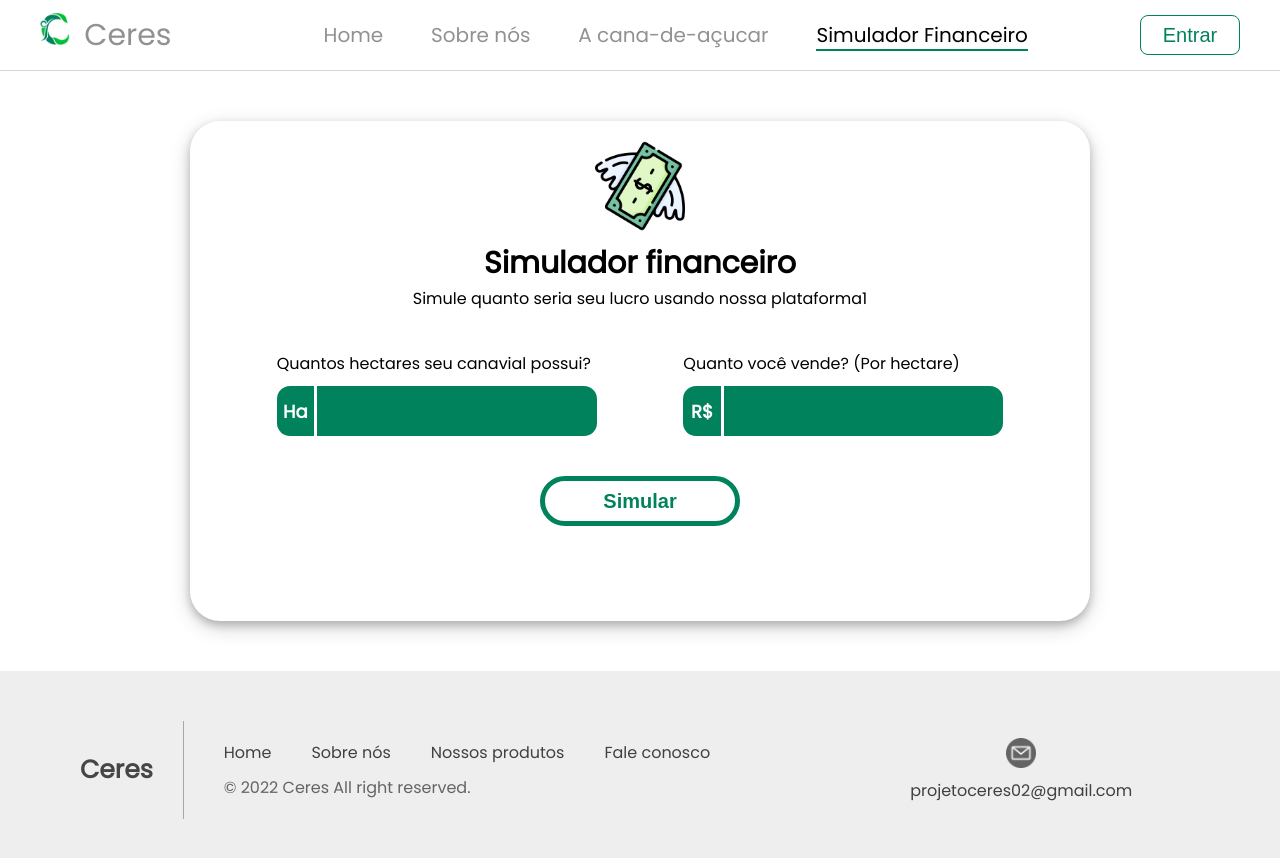
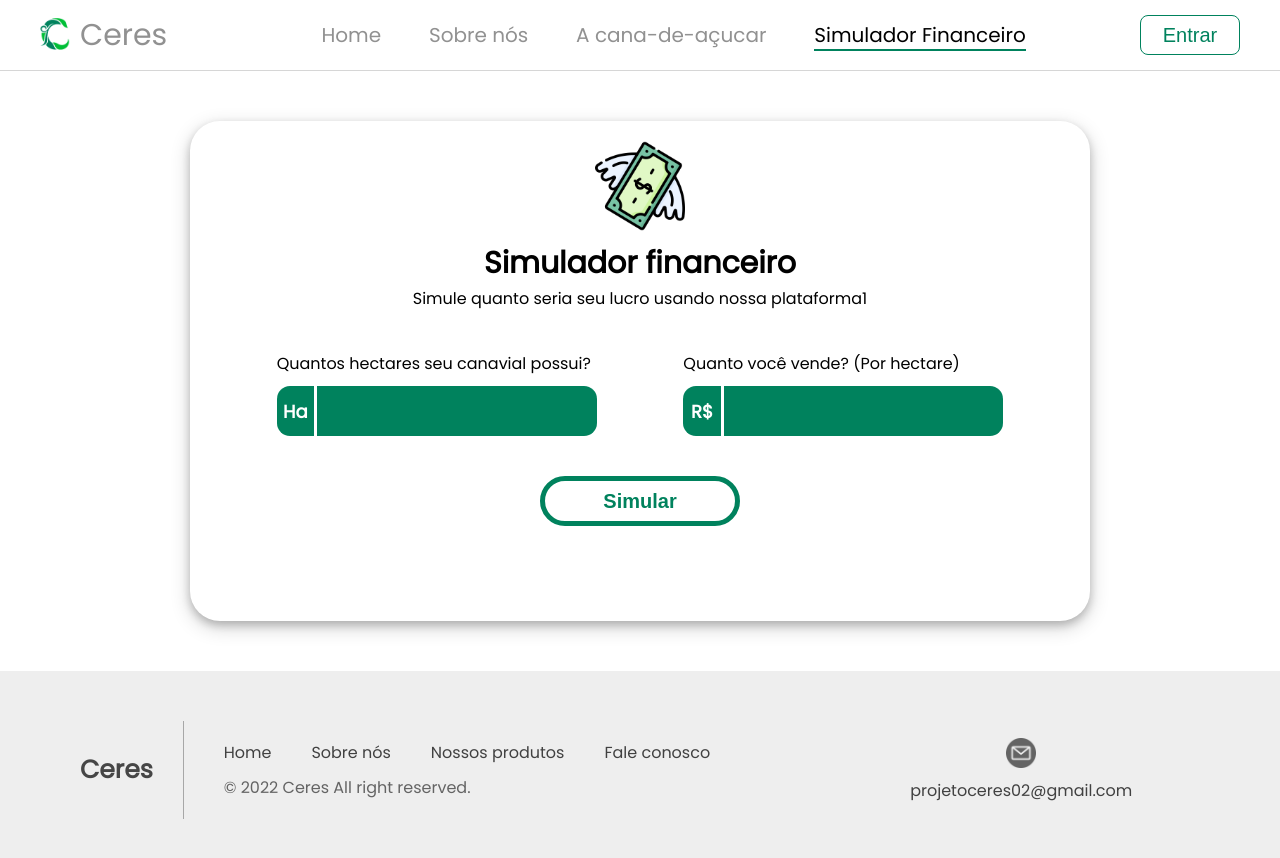
Before and after one commit to matheus-rosa11/Projeto-Ceres, a website: page CERES - Site/public/simulador.html in a window 1280 px wide. Drawn offline with Linux system fonts and the light colour scheme; files whose address does not match are found by name.

Commit message:
Ajeitando alinhamentos nas telas sobre cana de açucar e simulador

```diff
--- a/CERES - Site/public/resources/css/cana_style.css
+++ b/CERES - Site/public/resources/css/cana_style.css
@@ -29,6 +29,14 @@ header{
 header .img_menu{
     display: none;
     cursor: pointer;
+}
+
+header .titulo{
+    display: flex;
+}
+
+header .titulo img{
+    margin-top: 5px;
 }
 
 header .header_main{
--- a/CERES - Site/public/resources/css/simulador_style.css
+++ b/CERES - Site/public/resources/css/simulador_style.css
@@ -29,6 +29,14 @@ header{
 header .img_menu{
     display: none;
     cursor: pointer;
+}
+
+header .titulo{
+    display: flex;
+}
+
+header .titulo img{
+    margin-top: 5px;
 }
 
 header .header_main{
--- a/CERES - Site/public/simulador.html
+++ b/CERES - Site/public/simulador.html
@@ -13,8 +13,10 @@
     <header>
         <div class="header_main">
 
-            <div>
-                <img src="resources/img/LogoCeres.png" alt="Logo do Site, uma letra C estilizada como uma planta">
+            <div class="titulo">
+                <div>
+                    <img src="resources/img/LogoCeres.png" alt="Logo do Site, uma letra C estilizada como uma planta">
+                </div>
                 <span>Ceres</span>
             </div>
 
```
Also changed, not shown: CERES - Site/public/cana-de-acucar.html (+4 -2 lines).
